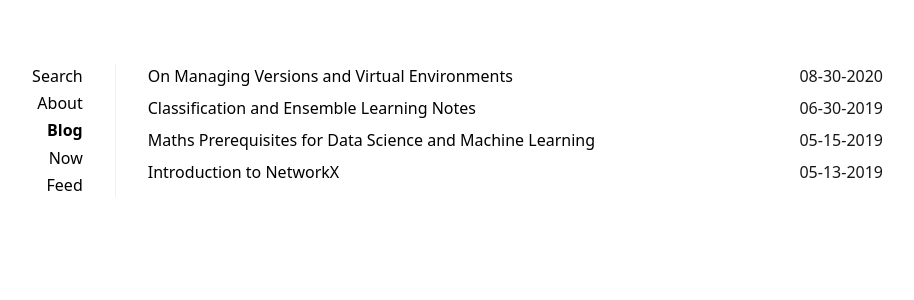
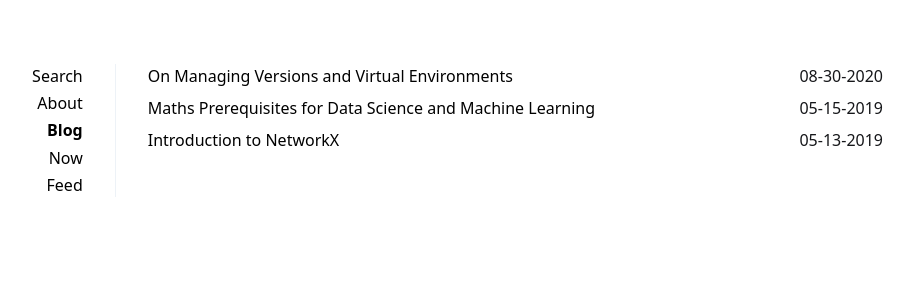
Before and after one commit to avinashbhat/avinashbhat.github.io, a Jekyll site: the page built from index.html, in a window 1280 px wide. Shown: the top 300 px of the page, without its empty margins (205-1119 px from the left). Built offline with Jekyll 4.4.1, drawn with Linux system fonts in a browser that asks for light colours; a file with an impossible date is left out.

Commit message:
Update 2019-06-30-Classification-and-Ensemble-Learning-Notes.md

```diff
--- a/_posts/2019-06-30-Classification-and-Ensemble-Learning-Notes.md
+++ b/_posts/2019-06-30-Classification-and-Ensemble-Learning-Notes.md
@@ -3,7 +3,7 @@ layout: post
 title: Classification and Ensemble Learning Notes
 description: Classification and Ensemble Learning Notes
 summary: Classification and Ensemble Learning Notes
-date: 2019-06-30T00:00:00.000Z
+date: {}
 category: blog
 comments: true
 tags:
```
